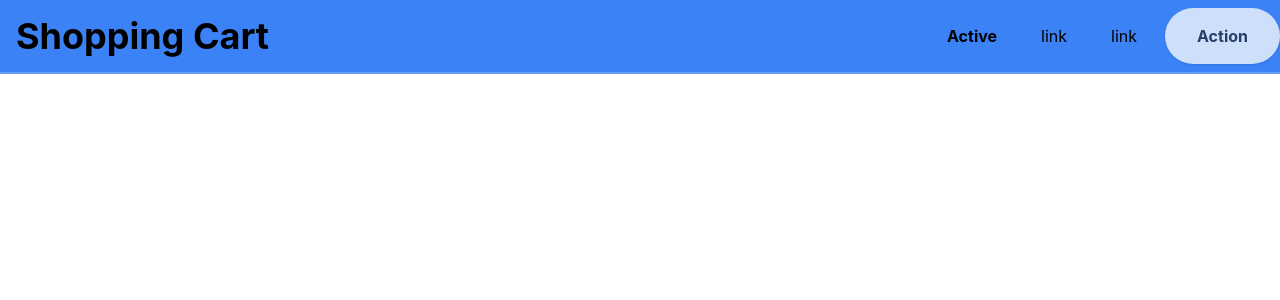
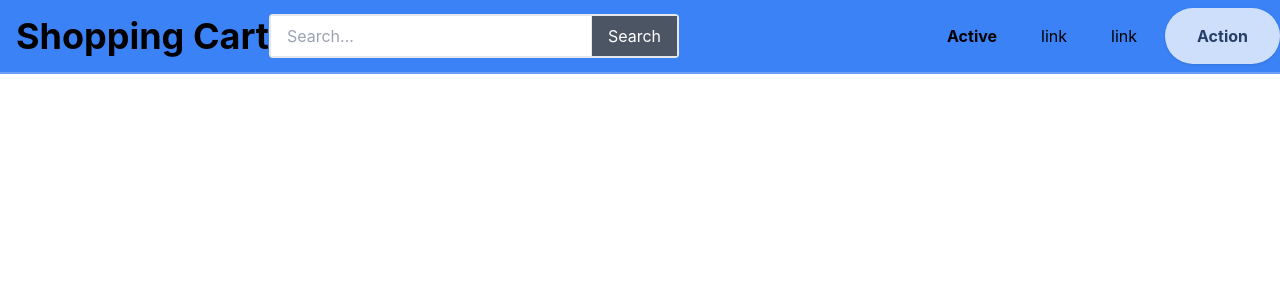
Before and after one commit to mugabee/React-Shopping, a React (Create React App) app: page / in a window 1280 px wide. Shown: the top 300 px of the page. Built offline with nearby package versions, Linux system fonts and the light colour scheme.

Commit message:
Building up the project Header component

```diff
--- a/src/components/Header.js/Header.js
+++ b/src/components/Header.js/Header.js
@@ -1,4 +1,5 @@
 import React from "react";
+import Search from "./Search";
 
 const Header = () => {
   return (
@@ -12,6 +13,7 @@ const Header = () => {
             Shopping Cart
           </a>
         </div>
+        <Search/>
         <div class="block lg:hidden pr-4">
           <button
             id="nav-toggle"
--- a/src/components/Header.js/Search.js
+++ b/src/components/Header.js/Search.js
@@ -4,7 +4,7 @@ const Search = () => {
     return (
     <div className="flex items-center justify-center ">
         <div className="flex border-2 border-gray-200 rounded">
-            <input type="text" className="px-4 py-2 w-80" placeholder="Search..."/>
+            <input type="text" className="px-4 text-white py-2 w-80" placeholder="Search..."/>
             <button className="px-4 text-white bg-gray-600 border-l ">
                 Search
             </button>
```
